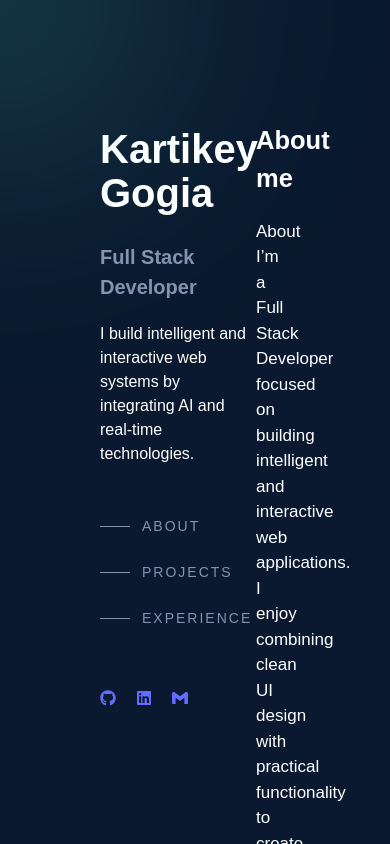
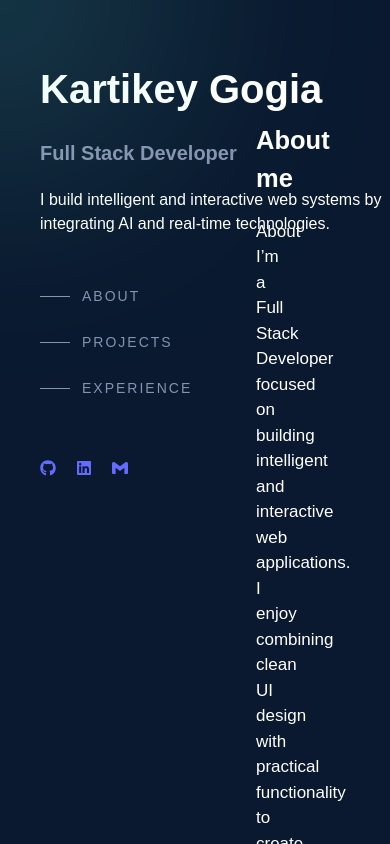
Before and after one commit to KartikeyGogia/Portfolio, a React (Vite) app: page / in a window 390 px wide. Shown: the top 844 px of the page. Built offline with nearby package versions, Linux system fonts and the light colour scheme.

Commit message:
updated project links

```diff
--- a/src/components/About.jsx
+++ b/src/components/About.jsx
@@ -13,6 +13,7 @@ function About(){
                 interactive web applications. I enjoy combining clean UI design
                 with practical functionality to create experiences that feel both
                  smooth and meaningful.
+                 </p>
                 <p>
                     Currently pursuing B.Tech in Computer Science, I work primarily with
                     HTML, CSS, JavaScript, and React, while exploring how AI can enhance
@@ -33,7 +34,7 @@ function About(){
 
 
 
-            </p>
+
             {/* <p>
                Here are a few technologies I have been working with:
 
--- a/src/components/Sidebar.jsx
+++ b/src/components/Sidebar.jsx
@@ -4,21 +4,24 @@ import { SiGmail } from "react-icons/si"
 function Sidebar(){
     return(
         <div style={{
+
           position:"fixed",
           left:"0",
           top:"0",
           height:"100vh",
-            width:"40%",
-            padding:"100px",
+          width: window.innerWidth < 768 ? "100%" : "40%",
+          padding: window.innerWidth < 768 ? "40px" : "100px",
           flexDirection:"column",
-            justifyContent:"center"
+          justifyContent:"center",
+          overflow:"auto"
         }}>
             <h1 style={{fontSize:"40px"}}>
                 Kartikey Gogia
             </h1>
             <h2 style={{fontSize:"20px", color:"#8892b0"}}>Full Stack Developer</h2>
 
-            <p style={{maxWidth:"300px", marginTop:"20px"}}>
+            <p style={{maxWidth:window.innerWidth < 768 ? "100%" : "300px",
+               marginTop:"20px"}}>
                 I build intelligent and interactive web systems by integrating AI and
                 real-time technologies.
 
--- a/src/components/projects.jsx
+++ b/src/components/projects.jsx
@@ -62,7 +62,7 @@ function Projects() {
 
 
       <a
-        href="https://github.com/your-repo-3"
+        href="https://mern-product-app-psi.vercel.app/login"
         target="_blank"
         rel="noopener noreferrer"
         className="project-card"
```
Lines whose indentation alone changed are shown as unchanged.
